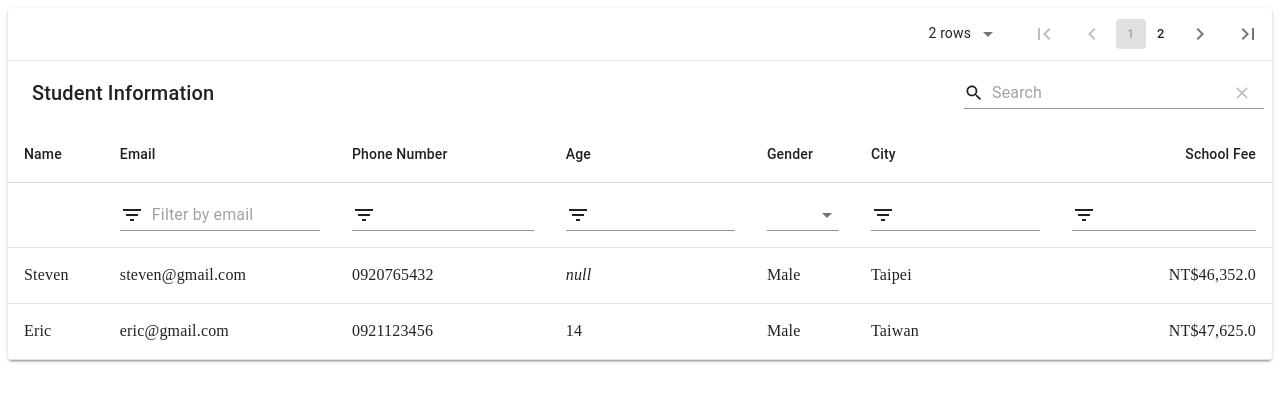
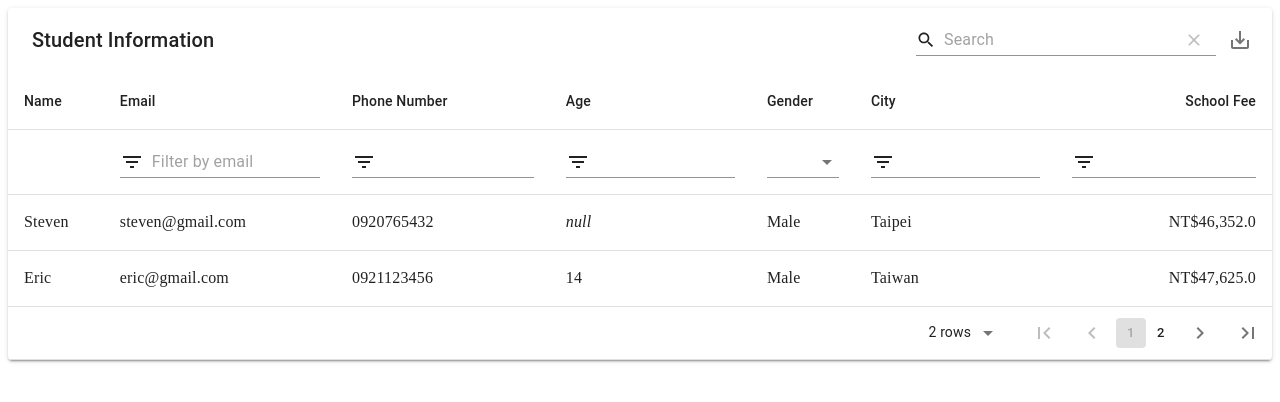
Before and after one commit to pluto123/material_table, a React (Create React App) app: page / in a window 1280 px wide. Shown: the top 402 px of the page. Built offline with nearby package versions, Linux system fonts and the light colour scheme.

Commit message:
打開匯出資料按鈕

```diff
--- a/src/App.js
+++ b/src/App.js
@@ -79,7 +79,8 @@ function App() {
           pageSize: 2,
           paginationType: "stepped", // paginationType: [normal | stepped]
           showFirstLastPageButtons: true,
-          paginationPosition: "top", // paginationPosition: [top | bottom | both]
+          paginationPosition: "bottom", // paginationPosition: [top | bottom | both]
+          exportButton: true
         }}
       />
     </div>
```
